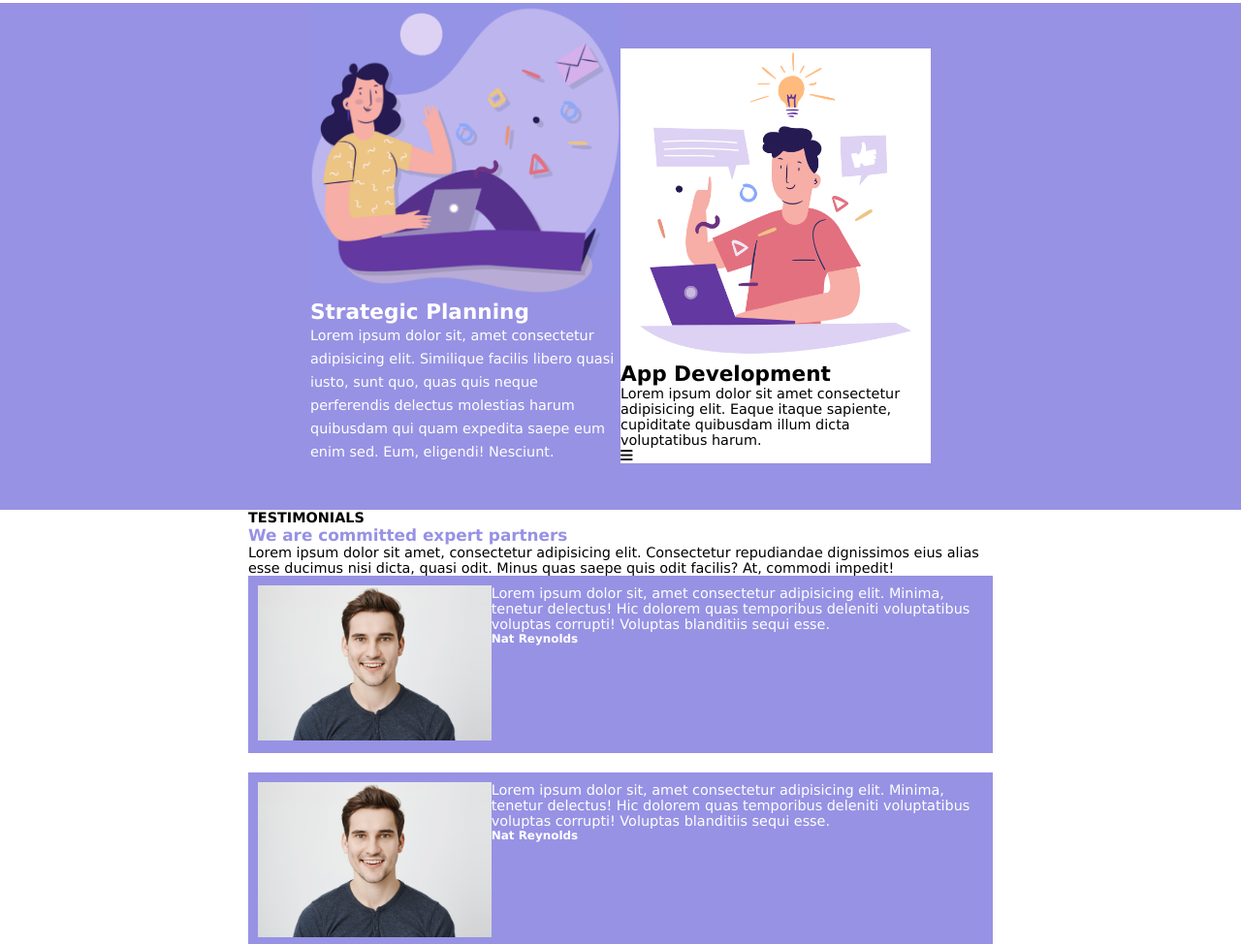
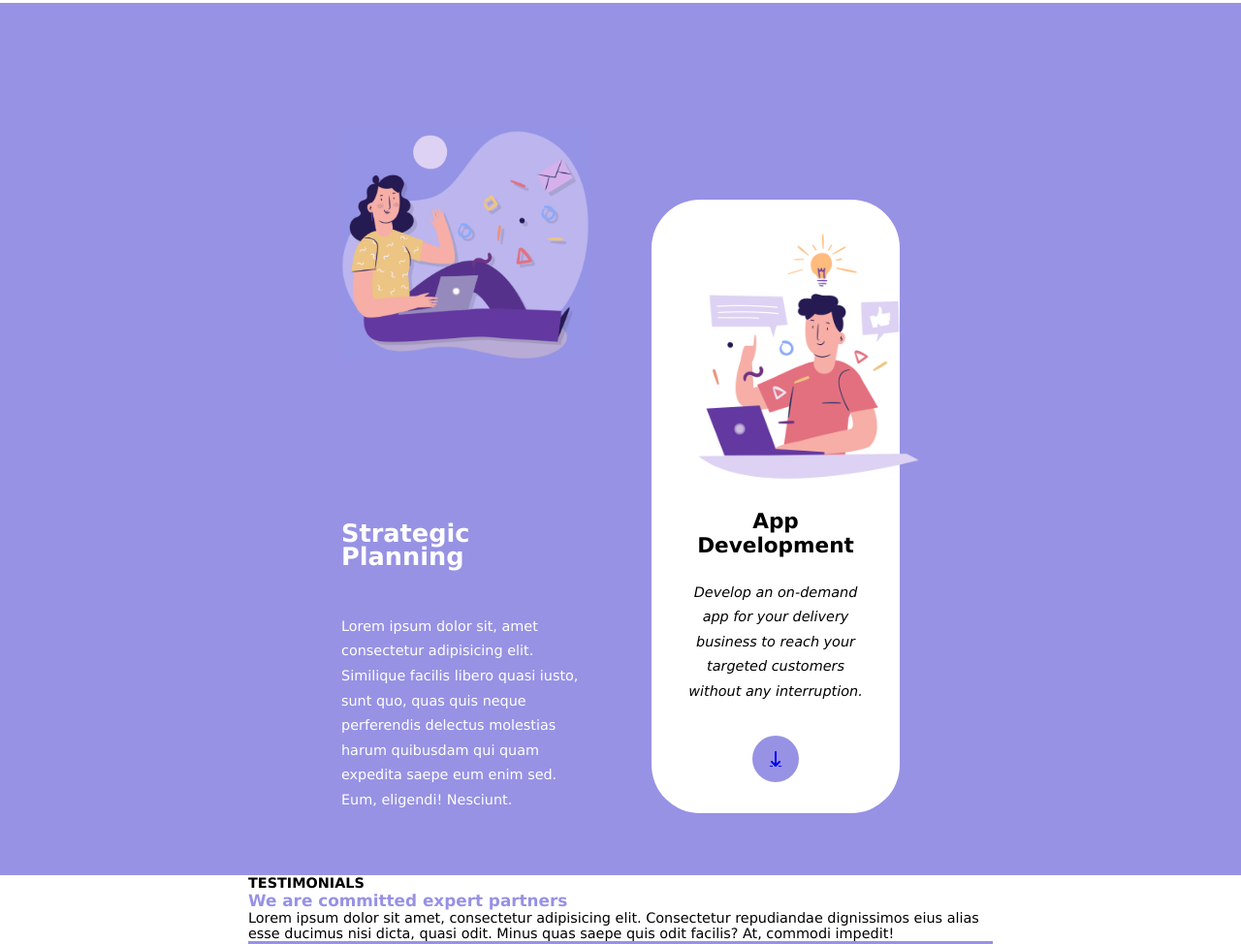
Before and after one commit to MarBozzz/htmlcss-responsive-layout, a plain HTML site: page index.html in a window 1280 px wide. Shown: the part 946-1920 px from the top of the page at 97% size. Drawn offline with Linux system fonts and the light colour scheme.

Commit message:
[completed] second section

```diff
--- a/css/style.css
+++ b/css/style.css
@@ -136,7 +136,7 @@ section {
   padding-bottom: 1.5rem;
 }
 
-.half-box.d-flex {
+.tools .half-box.d-flex {
   justify-content: center;
 }
 
@@ -146,12 +146,50 @@ section {
 
 /*section 2 - strategic*/
 
+.strategic {
+  padding-top: 4rem;
+  padding-bottom: 2rem;
+}
+
 .strategic, .benefits, .cta {
   background-color: #9792E4;
 }
 
+.strategic .row .col .box h2 {
+  padding-top: 5rem;
+  padding-bottom: 4rem;
+  font-size: 1.6rem;
+}
+
 .strategic .container .row .col .box-right {
   background-color: #FFFFFF;
+  border-radius: 50px;
+  text-align: center;
+}
+
+.strategic .row .col .box p, .strategic .row .col .box-right p {
+  line-height: 1.6rem;
+  padding-bottom: 2rem;
+}
+
+.strategic .row .col .box-right h2 {
+  padding-top: 1.5rem;
+  padding-bottom: 1.5rem;
+}
+
+.box-right .d-flex {
+  justify-content: center;
+  margin-bottom: 2rem;
+}
+
+#anchor {
+  justify-content: center;
+  align-items: center;
+  width: 3rem;
+  height: 3rem;
+  background-color: #9792E4;
+  border-radius: 50%;
+  font-size: 1rem;
 }
 
 
@@ -230,6 +268,16 @@ footer {
     font-size: .8rem;
   }
 
+  .strategic {
+    padding-top: 8rem;
+  }
+
+  .strategic .row .col .box h2 {
+    padding-top: 10rem;
+    padding-bottom: 5rem;
+    font-size: 3.2rem;
+  }
+
   .testimonials .card {
     flex-wrap: nowrap;
   }
@@ -297,6 +345,23 @@ footer {
     width: 50%;
   }
 
+  .strategic .row .col {
+    padding: 0 2rem;
+  }
+
+  .strategic .row .col .box h2 {
+    font-size: 1.6rem;
+    padding-bottom: 3rem;
+  }
+
+  .strategic .box-right {
+    padding: 2rem 2rem 0;
+  }
+
+  .strategic .box-right img {
+    max-width: 260px;
+  }
+
   .benefits .row .col {
     width: calc(100% / 3);
   }
--- a/index.html
+++ b/index.html
@@ -100,8 +100,13 @@
           <div class="box-right">
             <img src="img/planning2.png" alt="foto planning due">
             <h2>App Development</h2>
-            <p>Lorem ipsum dolor sit amet consectetur adipisicing elit. Eaque itaque sapiente, cupiditate quibusdam illum dicta voluptatibus harum.</p>
-            <i class="fa-solid fa-bars"></i>
+            <p><i>Develop an on-demand app for your delivery business to reach your targeted customers without any interruption.</i></p>
+            <div class="d-flex">
+              <a href="#" id="anchor" class="d-flex">
+                <i class="fa-solid fa-arrow-down-long"></i>
+              </a>
+            </div>
+
           </div>
         </div>
       </div>
```
